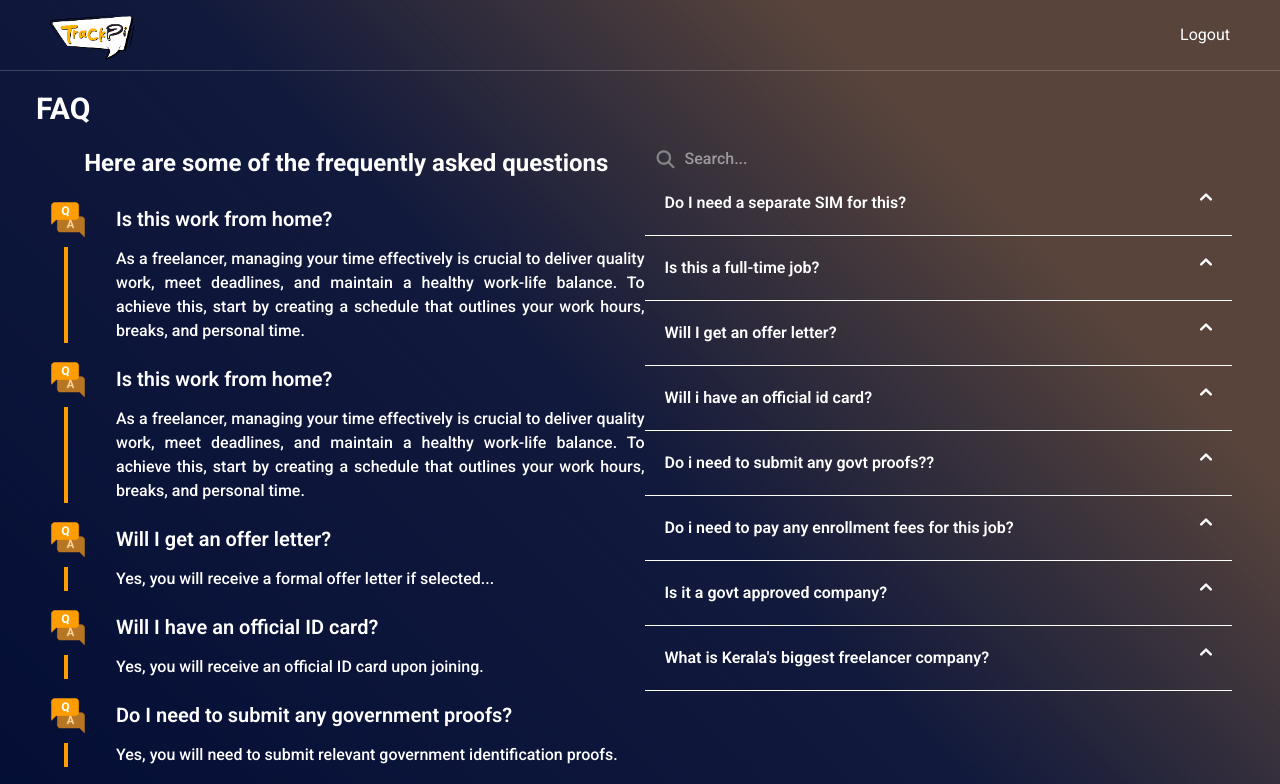
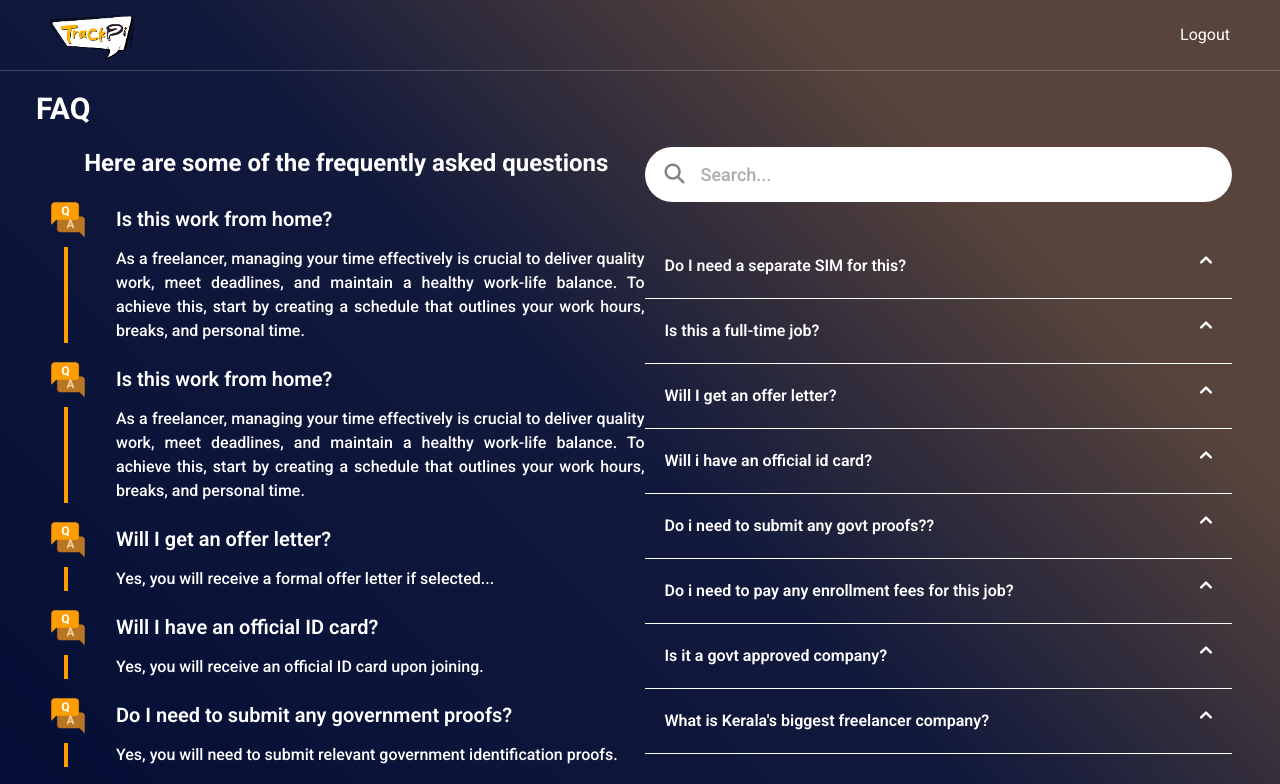
Before and after one commit to sivasankar55/Trackpi, a React (Vite) app in the folder TRACPI/frontend/: page /faq in a window 1280 px wide. Shown: the top 784 px of the page. Built offline with nearby package versions, Linux system fonts and the light colour scheme; no server answers.

Commit message:
Changes_Mades: freelancer-text-white&faq-searchbar-white

```diff
--- a/TRACPI/frontend/src/components/Signup.jsx
+++ b/TRACPI/frontend/src/components/Signup.jsx
@@ -35,7 +35,7 @@ const Signup = () => {
 
             <p className="text-[24px] font-normal font-roboto text-center leading-[140%] text-gray-200 max-w-[634px] mx-auto px-2">
               It represents a network of freelancers in Kerala who collaborate, share opportunities,
-              and grow together in the <span className="text-yellow-400 font-medium">freelancing industry</span>.
+              and grow together in the <span className="text-gray-200 font-normal">freelancing industry</span>.
             </p>
 
             <div className="flex items-center justify-center space-x-2 mt-6 lg:mt-10 mx-auto">
--- a/TRACPI/frontend/src/pages/Faq2.jsx
+++ b/TRACPI/frontend/src/pages/Faq2.jsx
@@ -23,8 +23,8 @@ const Faq2 = () => {
 
             <section className='faq-container px-5 mt-5 sm:flex sm:flex-row-reverse sm:justify-between sm:px-12'>
                 <div className='sm:w-[650px]'>
-                    <div className='relative  '>
-                        <i className='fa fa-search text-[#848484] text-[18px] absolute left-3 top-1/2 transform -translate-y-1/2'></i>
+                    <div className='relative mb-8'>
+                        <i className='fa fa-search text-[#848484] text-[20px] absolute left-5 top-1/2 transform -translate-y-1/2'></i>
                         <input
                             type="search"
                             name="search"
@@ -32,7 +32,8 @@ const Faq2 = () => {
                             value={searchQuery}
                             onChange={(e) => setSearchQuery(e.target.value)}
                             placeholder='Search...'
-                            className='rounded-[15px] w-full pl-10 px-3.5 text-3.5 font-medium' />
+                            className='rounded-full w-full pl-14 pr-6 py-3.5 text-[18px] font-medium bg-white text-black outline-none placeholder:text-[#ADADAD]'
+                        />
                     </div>
                     <div className="accordian-div">
                         <div id="accordion-collapse" data-accordion="collapse">
```
